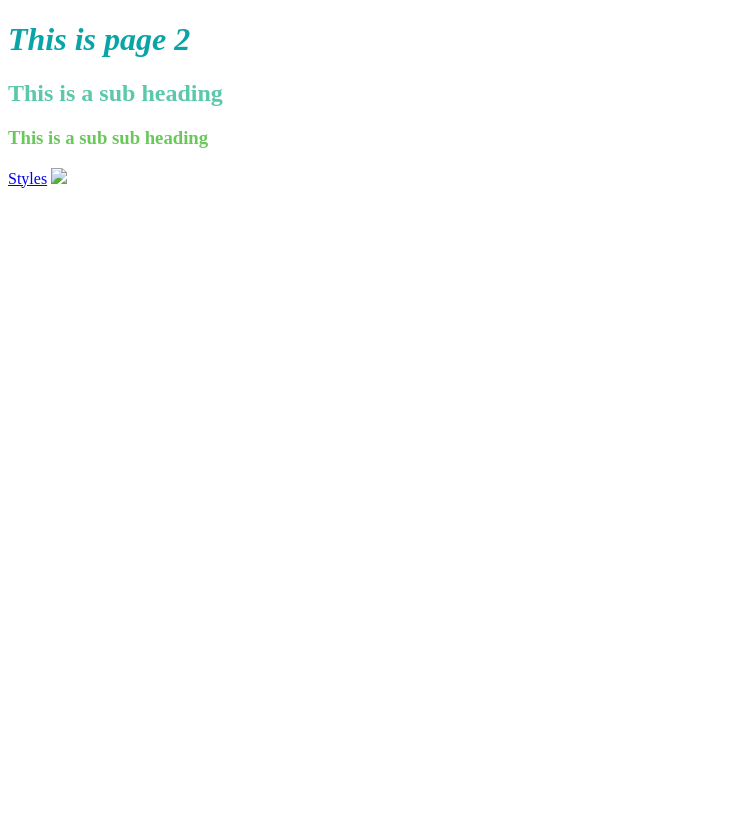
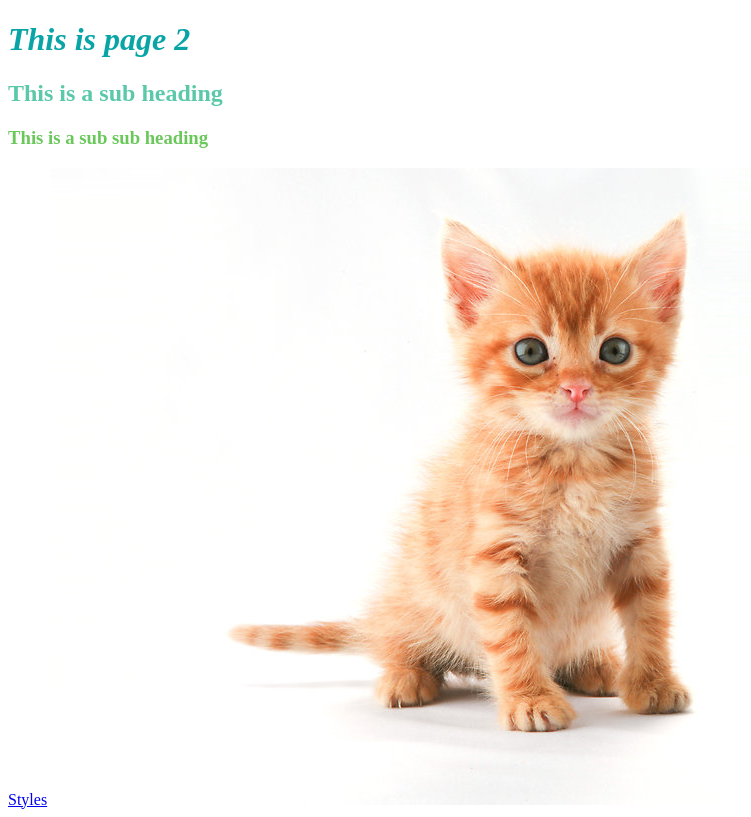
Before and after one commit to lucycarter3/289.101, a plain HTML site: page pages/Page2.html in a window 1280 px wide. Shown: the whole page, without its empty margins (0-751 px from the left). Drawn offline with Linux system fonts and the light colour scheme.

Commit message:
sucessfully added cat

```diff
--- a/pages/Page2.html
+++ b/pages/Page2.html
@@ -29,7 +29,7 @@
 
         <a href="../Styles.html">Styles</a>
 
-        <img src="cat.png">
+        <img alt="cat" src="../cat.png">
 
     </body>
 
```
